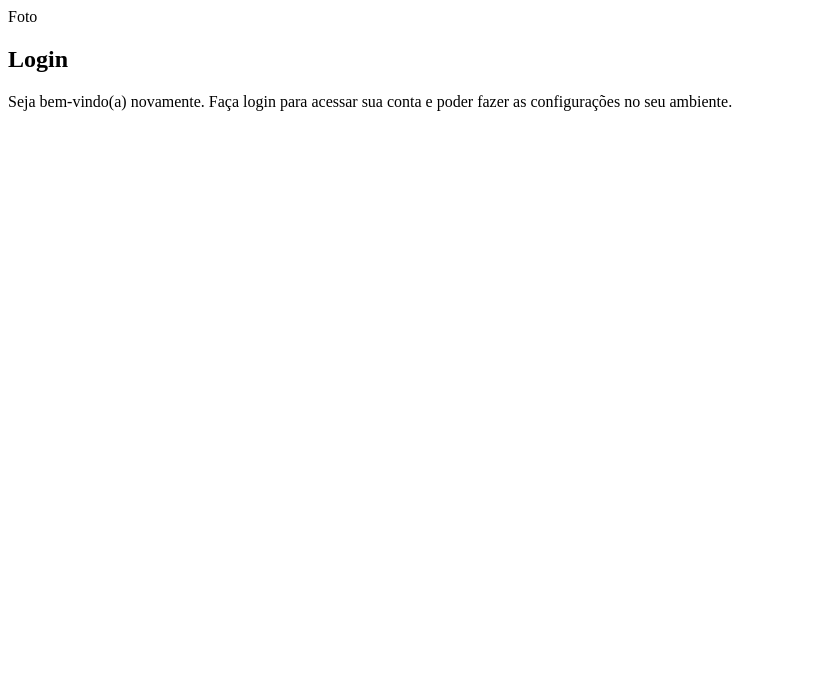
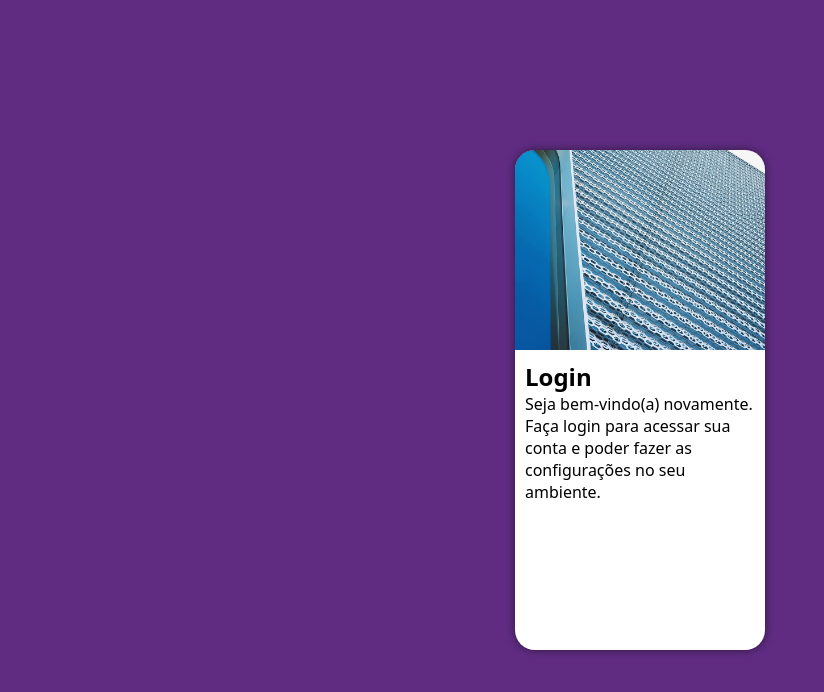
Before and after one commit to vinigomes-code/projeto-login, a plain HTML site: page index.html in a window 1280 px wide. Shown: the whole page, without its empty margins (0-824 px from the left). Drawn offline with Linux system fonts and the light colour scheme.

Commit message:
update estilo

```diff
--- a/estilos/style.css
+++ b/estilos/style.css
@@ -5,3 +5,50 @@
     Verde: #49a09d
     Lilás: #5f2c82
 */
+
+*{
+    margin: 0;
+    padding: 0;
+    box-sizing: border-box;
+    font-family: system-ui, -apple-system, BlinkMacSystemFont, 'Segoe UI', Roboto, Oxygen, Ubuntu, Cantarell, 'Open Sans', 'Helvetica Neue', sans-serif;
+}
+
+body, html{
+    background-color: #5f2c82;
+    height: 100vh;
+    width: 100vw;
+}
+
+main{
+    position: relative;
+    height: 100vh;
+    width: 100vw;
+}
+
+section#login{
+    position: absolute;
+
+    top: 50%;
+    left: 50%;
+    transform: translate(-50%, -50%);
+    overflow: hidden; /*propriedade especifica se deve cortar o conteúdo ou adicionar barras de rolagem quando o conteúdo de um elemento for muito grande para caber na área especificada.*/
+
+    background-color: white;
+    width: 250px;
+    height: 500px;
+    border-radius: 20px;
+    box-shadow: 0px 0px 10px rgba(0, 0, 0, 0.493);
+}
+
+section#login > div#imagem{
+    display: block;
+    background: #5f2c82 url('../imagens/metal.jpg') no-repeat;
+    background-size: cover;
+    background-position: left bottom;
+    height: 200px;
+}
+
+section#login > div#formulario{
+    display: block;
+    padding: 10px;
+}
--- a/index.html
+++ b/index.html
@@ -10,7 +10,7 @@
     <main>
         <section id="login">
             <div id="imagem">
-                Foto
+                <!--Aqui vai a imagem nas CSS-->
             </div>
             <div id="formulario">
                 <h1>Login</h1>
```
